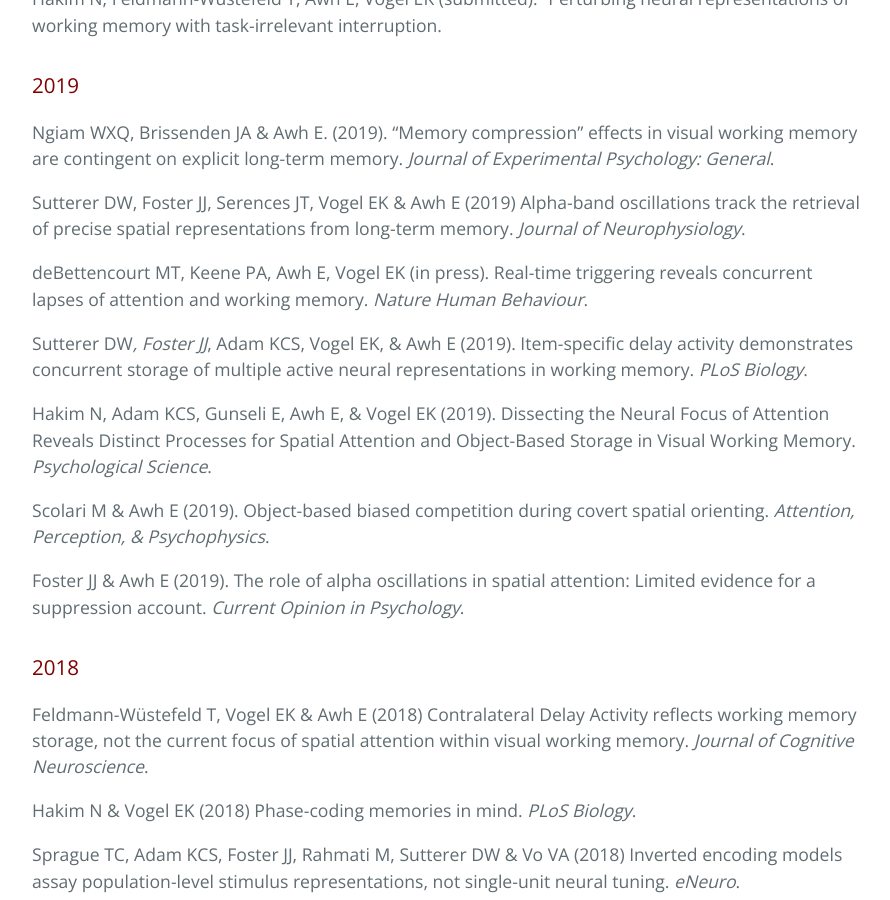
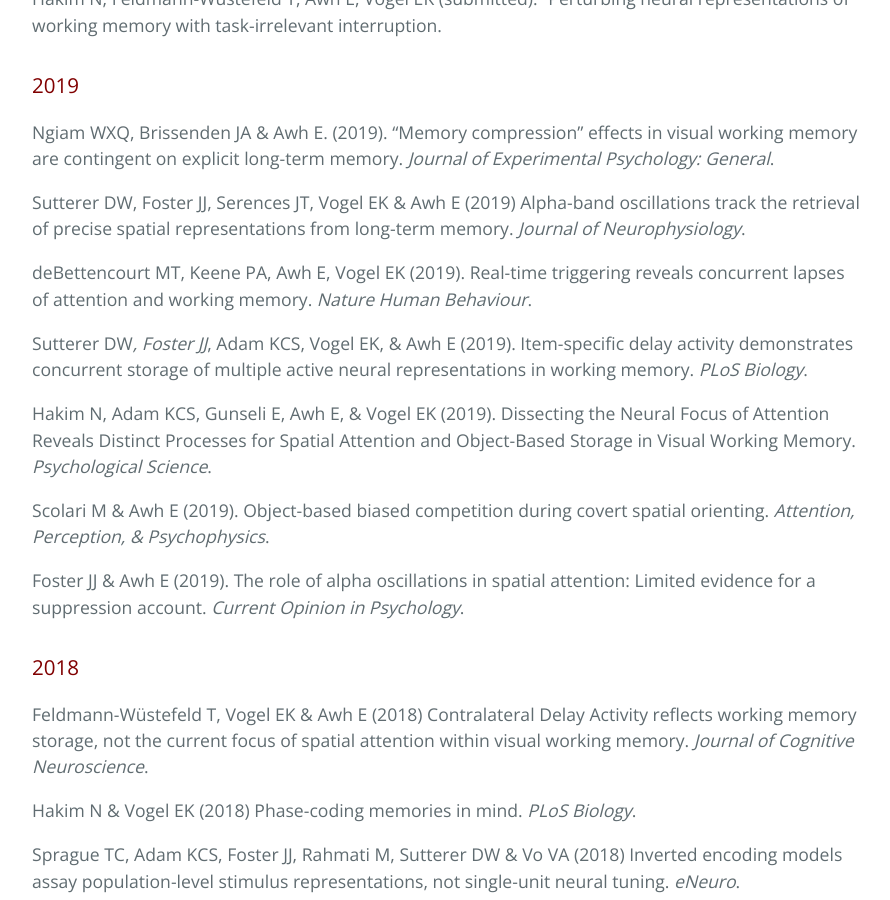
Before and after one commit to AwhVogelLab/awhvogellab.github.io, a Jekyll site: the page built from publications.md, in a window 1280 px wide and 900 px high, scrolled down 433 px. Shown: the whole window, without its empty margins (192-1082 px from the left). Built offline with Jekyll 4.4.1, drawn with Linux system fonts in a browser that asks for light colours.

Commit message:
Fixing year

```diff
--- a/publications.md
+++ b/publications.md
@@ -12,7 +12,7 @@ Ngiam WXQ, Brissenden JA & Awh E. (2019). “Memory compression” effects in vi
 
 Sutterer DW, Foster JJ, Serences JT, Vogel EK & Awh E (2019) Alpha-band oscillations track the retrieval of precise spatial representations from long-term memory. *Journal of Neurophysiology*.
 
-deBettencourt MT, Keene PA, Awh E, Vogel EK (in press). Real-time triggering reveals concurrent lapses of attention and working memory. *Nature Human Behaviour*.
+deBettencourt MT, Keene PA, Awh E, Vogel EK (2019). Real-time triggering reveals concurrent lapses of attention and working memory. *Nature Human Behaviour*.
 
 Sutterer DW*, Foster JJ*, Adam KCS, Vogel EK, & Awh E (2019). Item-specific delay activity demonstrates concurrent storage of multiple active neural representations in working memory. *PLoS Biology*.
 
```
